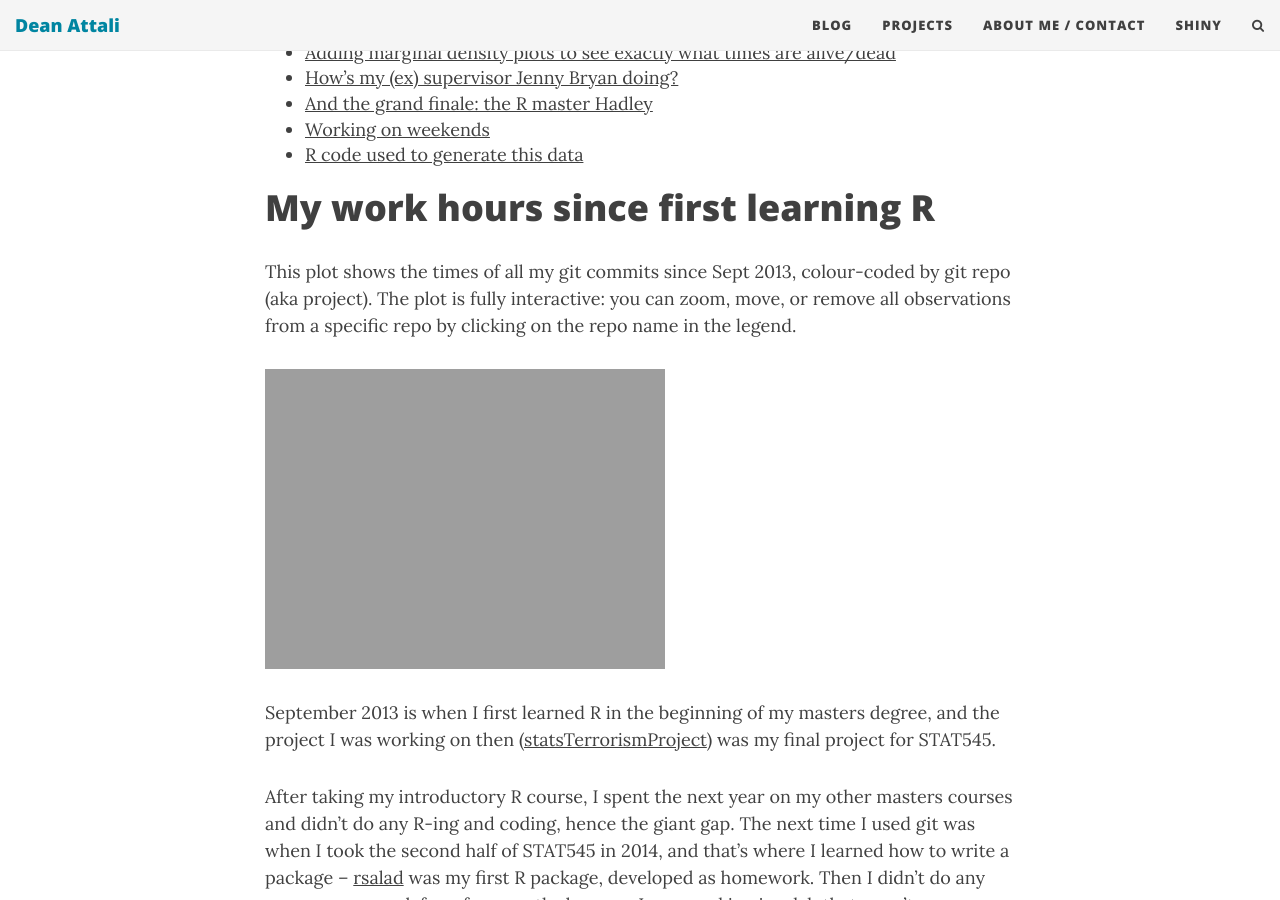
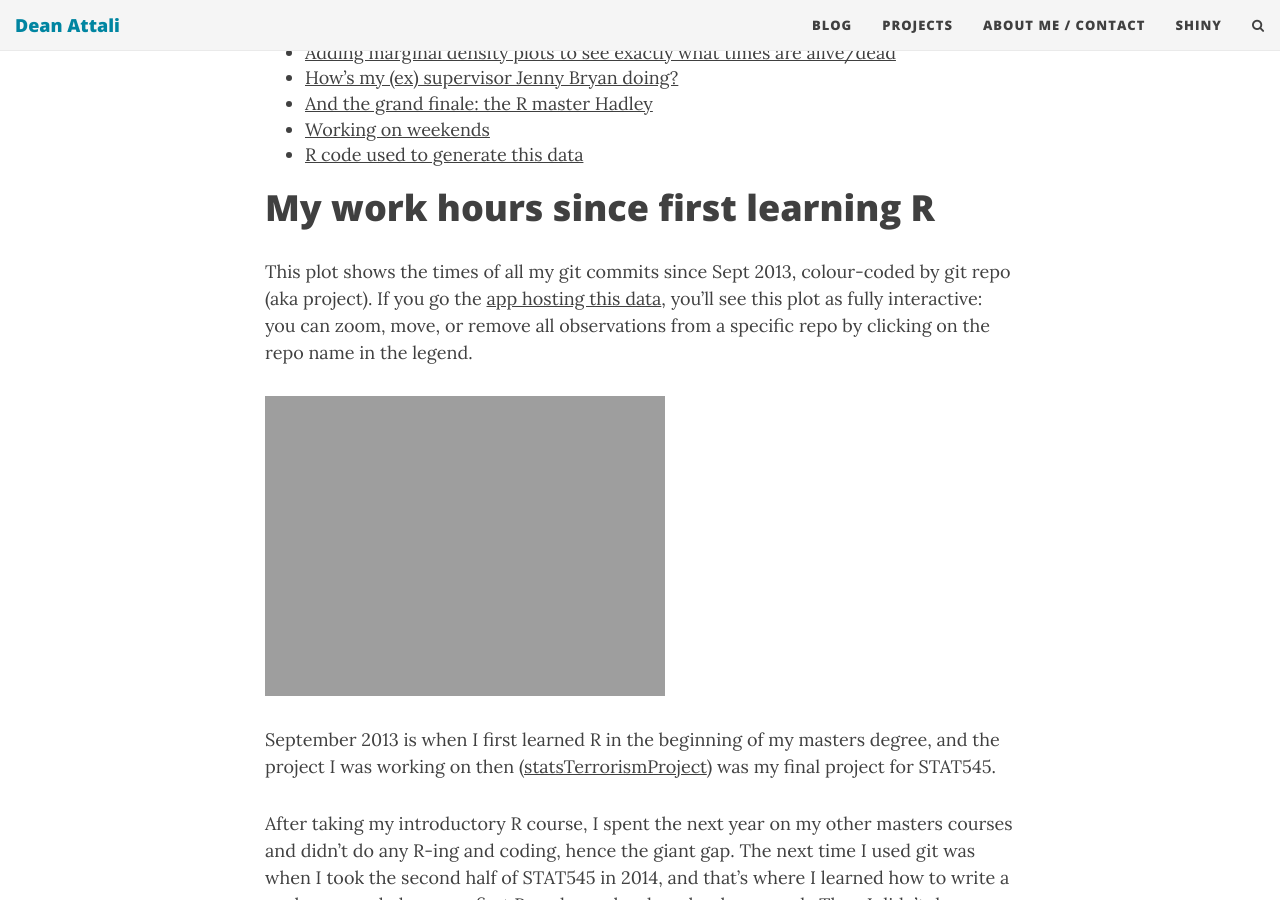
Before and after one commit to daattali/daattali.github.io, a Jekyll site: the page built from _posts/2016-08-19-visualize-git-commits-time.md, in a window 1280 px wide and 900 px high, scrolled down 949 px. Built offline with Jekyll 4.4.1, drawn with Linux system fonts in a browser that asks for light colours; nearby versions of some CDN libraries; comment, search, counter and statistics services are not loaded.

Commit message:
Update 2016-08-19-visualize-git-commits-time.md

```diff
--- a/_posts/2016-08-19-visualize-git-commits-time.md
+++ b/_posts/2016-08-19-visualize-git-commits-time.md
@@ -36,7 +36,7 @@ This post shows a few plots and discusses them, but it can be more fun to [play
 
 # My work hours since first learning R {#dean-commits}
 
-This plot shows the times of all my git commits since Sept 2013, colour-coded by git repo (aka project). The plot is fully interactive: you can zoom, move, or remove all observations from a specific repo by clicking on the repo name in the legend.
+This plot shows the times of all my git commits since Sept 2013, colour-coded by git repo (aka project). If you go the [app hosting this data](https://daattali.com/shiny/visualize-git-commits-time/), you'll see this plot as fully interactive: you can zoom, move, or remove all observations from a specific repo by clicking on the repo name in the legend.
 
 [![Dean commits all]({{ site.url }}/img/blog/git-commits-time/dean-commits-100.png)]({{ site.url }}/img/blog/git-commits-time/dean-commits-100.png)
 
```
